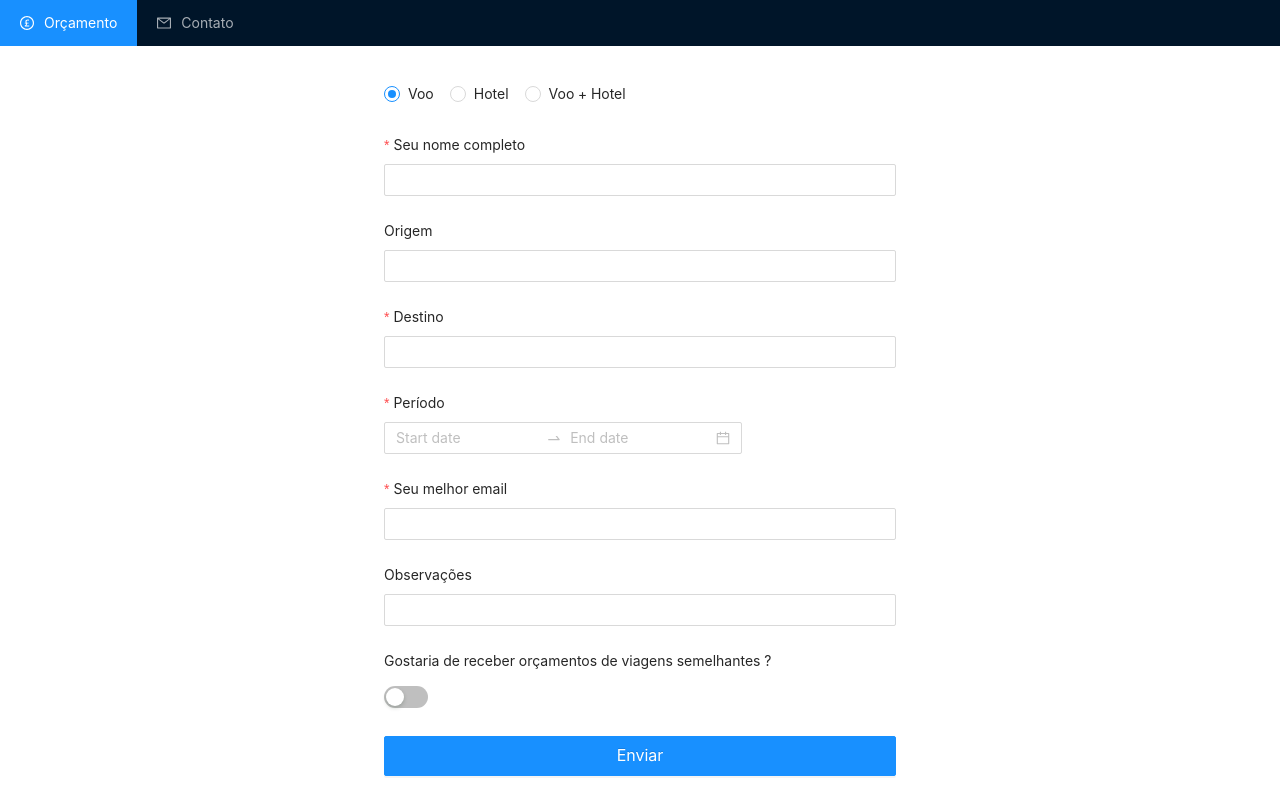
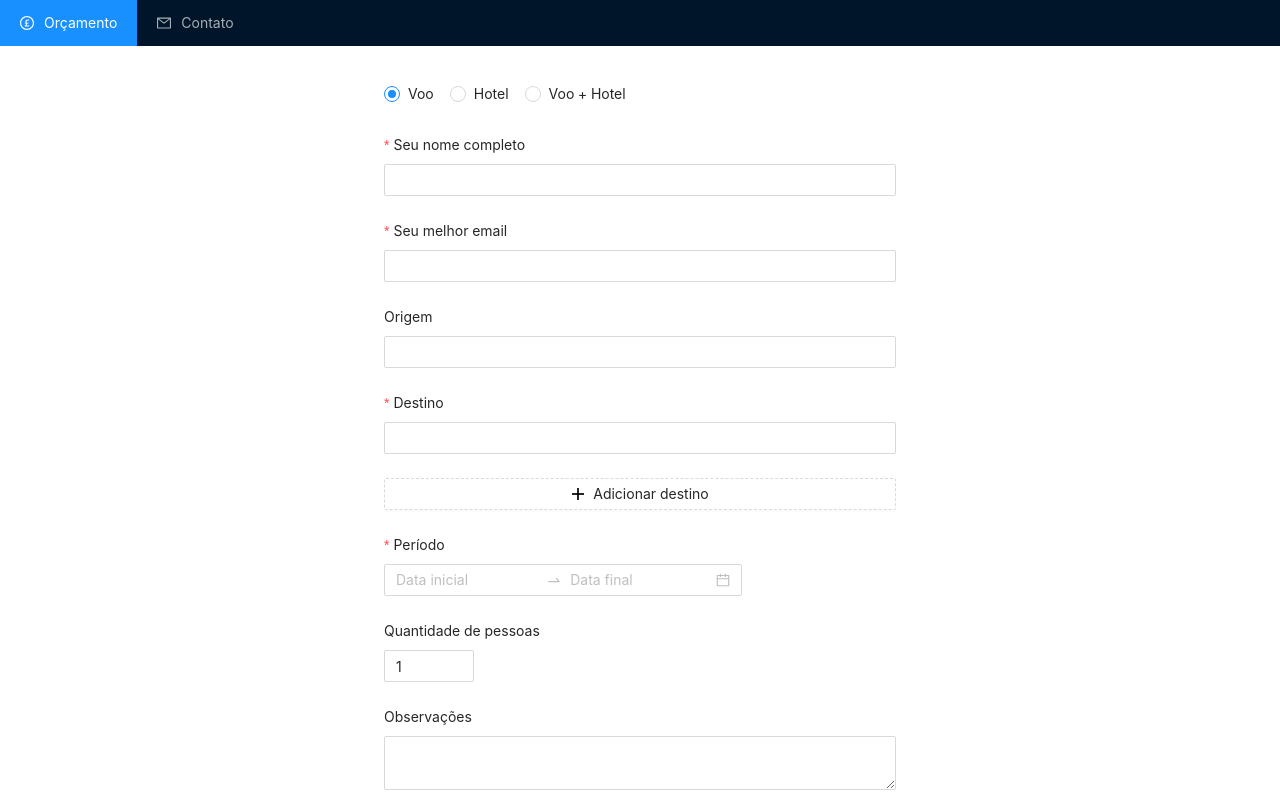
Before and after one commit to marcomonteirobrito/sobora, a Next.js app: page / in a window 1280 px wide. Shown: the top 800 px of the page. Built offline with nearby package versions, Linux system fonts and the light colour scheme.

Commit message:
Adionada locale e input de paradas e quantidades

```diff
--- a/src/pages/index.js
+++ b/src/pages/index.js
@@ -1,23 +1,42 @@
 import Head from "next/head";
 import axios from "axios";
 import React, { useContext, useState } from "react";
+import { InputNumber } from "antd";
+import { ConfigProvider } from "antd";
 import { Spin } from "antd";
-import { Form, Input, Button, DatePicker, Switch, message, Radio } from "antd";
+import {
+  Form,
+  Input,
+  Button,
+  DatePicker,
+  Switch,
+  message,
+  Radio,
+  Space,
+} from "antd";
+import { MinusCircleOutlined, PlusOutlined } from "@ant-design/icons";
+import moment from "moment";
+import "moment/locale/pt-br";
+import locale from "antd/lib/locale/pt_BR";
 
 import { IsMobileContext } from "../context/IsMobileContext";
 import styles from "../styles/Pages/Budget.module.scss";
-import moment from "moment";
 
 export default function Home() {
   const { isMobile } = useContext(IsMobileContext);
   const [form] = Form.useForm();
   const [loading, setLoading] = useState(false);
 
+  const { TextArea } = Input;
+
   function disabledDate(current) {
     return current && current < moment().endOf("day");
   }
 
   const dateFormat = "DD/MM/YYYY";
+
+  const initialQuantity = 1;
+  const initialType = "voo";
 
   const sendMail = async (form) => {
     setLoading(true);
@@ -34,11 +53,13 @@ export default function Home() {
       template_params: {
         tipo: form.tipo,
         nome: form.nome,
+        email: form.email,
         origem: form.origem,
         destino: form.destino,
+        paradas: form.paradas,
         ida: parsedDateGoing,
         volta: parsedDateReturn,
-        email: form.email,
+        quantidade: form.quantidade,
         observacoes: form.observacoes,
         aceitaSemelhante: form.aceitaSemelhante ? "sim" : "nao",
       },
@@ -76,7 +97,7 @@ export default function Home() {
           onFinish={sendMail}
           style={isMobile ? { width: "80%" } : { width: "40%" }}
         >
-          <Form.Item name="tipo" required>
+          <Form.Item name="tipo" required initialValue={"voo"}>
             <Radio.Group defaultValue={"voo"}>
               <Radio value="voo">Voo</Radio>
               <Radio value="hotel">Hotel</Radio>
@@ -92,29 +113,6 @@ export default function Home() {
           >
             <Input />
           </Form.Item>
-          <Form.Item label="Origem" name="origem">
-            <Input />
-          </Form.Item>
-          <Form.Item
-            label="Destino"
-            rules={[{ required: true, message: "Informe o destino" }]}
-            name="destino"
-            required
-          >
-            <Input />
-          </Form.Item>
-          <Form.Item
-            label="Período"
-            required
-            rules={[{ required: true, message: "Informe as datas" }]}
-            name="datas"
-          >
-            <DatePicker.RangePicker
-              style={{ width: "70%" }}
-              disabledDate={disabledDate}
-              format={dateFormat}
-            />
-          </Form.Item>
 
           <Form.Item
             label="Seu melhor email"
@@ -124,9 +122,85 @@ export default function Home() {
           >
             <Input />
           </Form.Item>
-          <Form.Item label="Observações" name="observacoes">
+
+          <Form.Item label="Origem" name="origem">
             <Input />
           </Form.Item>
+
+          <Form.Item
+            label="Destino"
+            rules={[{ required: true, message: "Informe o destino" }]}
+            name="destino"
+            required
+          >
+            <Input />
+          </Form.Item>
+
+          <Form.List name="paradas">
+            {(fields, { add, remove }) => (
+              <>
+                {fields.map((field, index) => (
+                  <Form.Item
+                    label={index === 0 ? "Paradas nos seguintes destinos" : ""}
+                    required={false}
+                    key={field.key}
+                  >
+                    <Form.Item {...field} noStyle>
+                      <Input
+                        placeholder="Nome do destino"
+                        style={{ width: "60%", marginRight: "8px" }}
+                      />
+                    </Form.Item>
+                    {fields.length > 1 ? (
+                      <MinusCircleOutlined
+                        className="dynamic-delete-button"
+                        onClick={() => remove(field.name)}
+                      />
+                    ) : null}
+                  </Form.Item>
+                ))}
+                <Form.Item>
+                  <Button
+                    type="dashed"
+                    onClick={() => add()}
+                    style={{ width: "100%" }}
+                    icon={<PlusOutlined />}
+                  >
+                    Adicionar destino
+                  </Button>
+                </Form.Item>
+              </>
+            )}
+          </Form.List>
+
+          <ConfigProvider locale={locale}>
+            <Form.Item
+              label="Período"
+              required
+              rules={[{ required: true, message: "Informe as datas" }]}
+              name="datas"
+            >
+              <DatePicker.RangePicker
+                locale={locale}
+                style={{ width: "70%" }}
+                disabledDate={disabledDate}
+                format={dateFormat}
+              />
+            </Form.Item>
+          </ConfigProvider>
+
+          <Form.Item
+            label="Quantidade de pessoas"
+            name="quantidade"
+            initialValue={1}
+          >
+            <InputNumber min={1} defaultValue={1} />
+          </Form.Item>
+
+          <Form.Item label="Observações" name="observacoes">
+            <TextArea />
+          </Form.Item>
+
           <Form.Item
             label="Gostaria de receber orçamentos de viagens semelhantes ?"
             valuePropName="checked"
```
